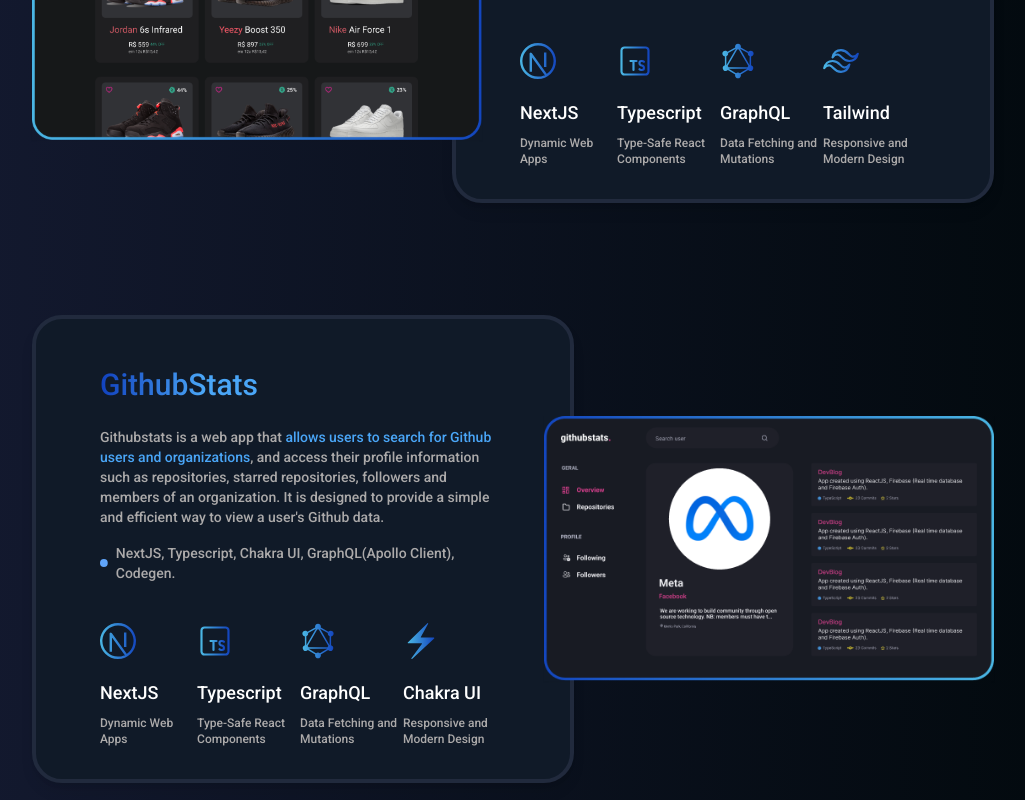
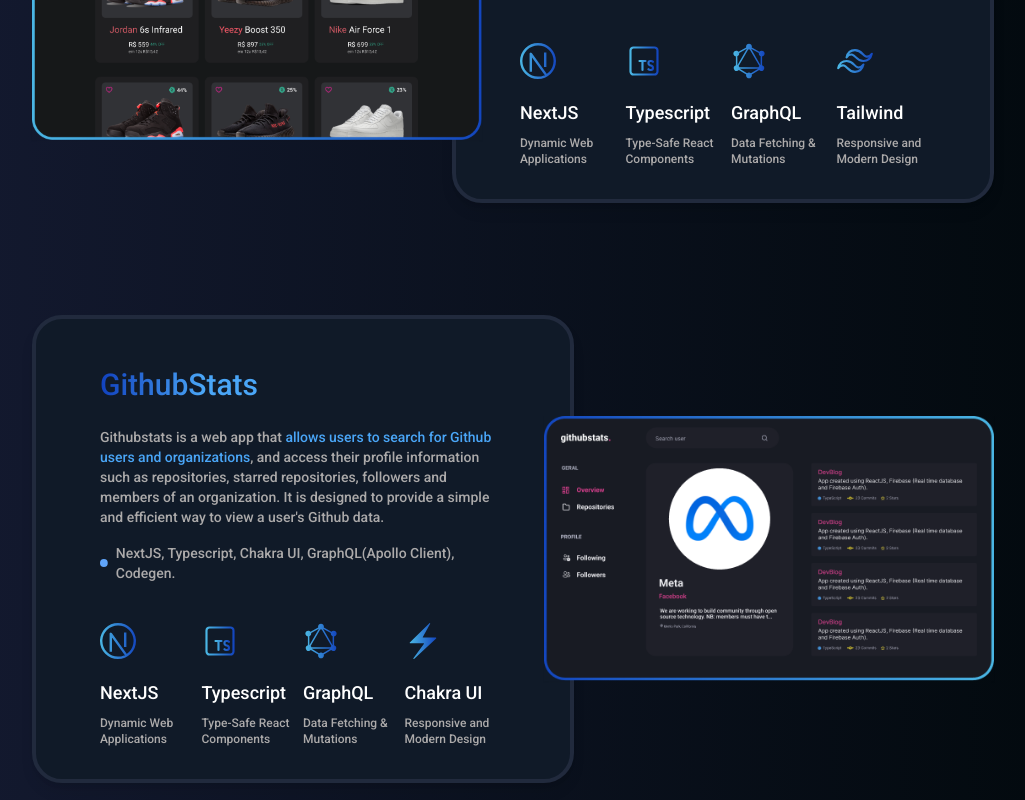
Before and after one commit to ViniSCode/vinicius-rodrigues, a React (Create React App) app: page / in a window 1280 px wide. Shown: the part 3680-4480 px from the top of the page, without its empty margins (112-1137 px from the left). Built offline with nearby package versions, Linux system fonts and the light colour scheme.

Commit message:
technologies description, bugfix

```diff
--- a/src/components/ProjectsSection/ProjectInfo/PlanMyJourneyInfo.js
+++ b/src/components/ProjectsSection/ProjectInfo/PlanMyJourneyInfo.js
@@ -11,7 +11,7 @@
       <p className="text-xs text-gray-text font-medium mt-4 md:text-sm md:mt-6">
         PlanMyJourney is a Travel Planner website, expertly crafted with{" "}
         <span className="text-blue-500">
-          Next.js, TypeScript, Tailwind CSS, GraphQL (URQL), Firebase, and
+          Next.js, TypeScript, Tailwindcss, GraphQL (URQL), Firebase, and
           Leaflet
         </span>
         . Share and immerse yourself in inspiring trip plans curated by fellow
@@ -20,7 +20,7 @@
       <div className="mt-4 md:mt-6 lg:mt-4 flex items-center gap-2">
         <BsFillCircleFill size={8} className="text-blue-400" />
         <span className="text-xs text-gray-text font-medium md:text-sm">
-          Next.js, TypeScript, Tailwind CSS, GraphQL (URQL), Firebase, Leaflet
+          Next.js, TypeScript, Tailwindcss, GraphQL (URQL), Firebase, Leaflet
         </span>
       </div>
     </div>
--- a/src/components/ProjectsSection/index.js
+++ b/src/components/ProjectsSection/index.js
@@ -54,9 +54,9 @@
             >
               <DopeShoeInfo />
 
-              <div className="mt-10 hidden items-baseline justify-between md:flex">
+              <div className="mt-10 hidden items-baseline gap-4 justify-between md:flex">
                 <ProjectTechnologies
-                  text="Dynamic Web Apps"
+                  text="Dynamic Web Applications"
                   title="NextJS"
                   src="next.svg"
                 />
@@ -66,7 +66,7 @@
                   src="typescript.svg"
                 />
                 <ProjectTechnologies
-                  text="Data Fetching and Mutations"
+                  text="Data Fetching & Mutations"
                   title="GraphQL"
                   src="graphql.svg"
                 />
@@ -109,7 +109,7 @@
 
               <div className="mt-10 hidden items-baseline justify-between md:flex max-w-full xl:max-w-[540px]">
                 <ProjectTechnologies
-                  text="Dynamic Web Apps"
+                  text="Dynamic Web Applications"
                   title="NextJS"
                   src="next.svg"
                 />
@@ -119,7 +119,7 @@
                   src="typescript.svg"
                 />
                 <ProjectTechnologies
-                  text="Data Fetching and Mutations"
+                  text="Data Fetching & Mutations"
                   title="GraphQL"
                   src="graphql.svg"
                 />
@@ -167,7 +167,7 @@
                   src="react.svg"
                 />
                 <ProjectTechnologies
-                  text="Real-Time Data and Authentication"
+                  text="Real-Time Data, Authentication"
                   title="Firebase"
                   src="firebase.svg"
                 />
@@ -220,7 +220,7 @@
 
                   <div className="mt-10 hidden items-baseline justify-between md:flex">
                     <ProjectTechnologies
-                      text="Dynamic Web Apps"
+                      text="Dynamic Web Applications"
                       title="NextJS"
                       src="next.svg"
                     />
@@ -230,7 +230,7 @@
                       src="typescript.svg"
                     />
                     <ProjectTechnologies
-                      text="Data Fetching and Mutations"
+                      text="Data Fetching & Mutations"
                       title="GraphQL"
                       src="graphql.svg"
                     />
```
